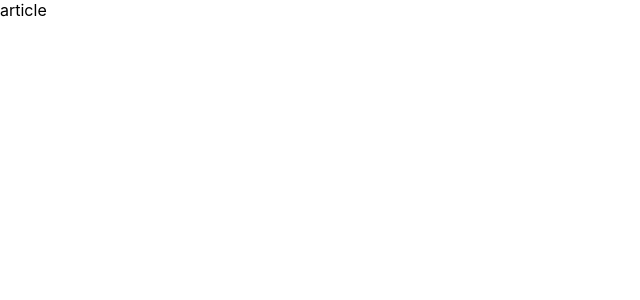
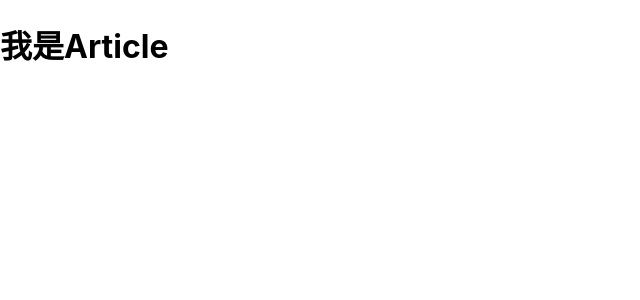
Before and after one commit to Peng-JL/react-router-pro, a React (Create React App) app: page /article in a window 1280 px wide. Shown: the top 300 px of the page, without its empty margins (0-640 px from the left). Built offline with nearby package versions, Linux system fonts and the light colour scheme.

Commit message:
抽象路由模块

```diff
--- /dev/null
+++ b/src/page/Article/index.js
@@ -0,0 +1,8 @@
+const Article = () => {
+  return (
+    <div>
+      <h1>我是Article</h1>
+    </div>
+  );
+};
+export default Article;
--- /dev/null
+++ b/src/page/Login/index.js
@@ -0,0 +1,8 @@
+const Login = () => {
+  return (
+    <div>
+      <h1>我是Login</h1>
+    </div>
+  );
+};
+export default Login;
```
Also changed, not shown: src/index.js (+2 -13 lines), src/router/index.js (added, +16 -0 lines).
